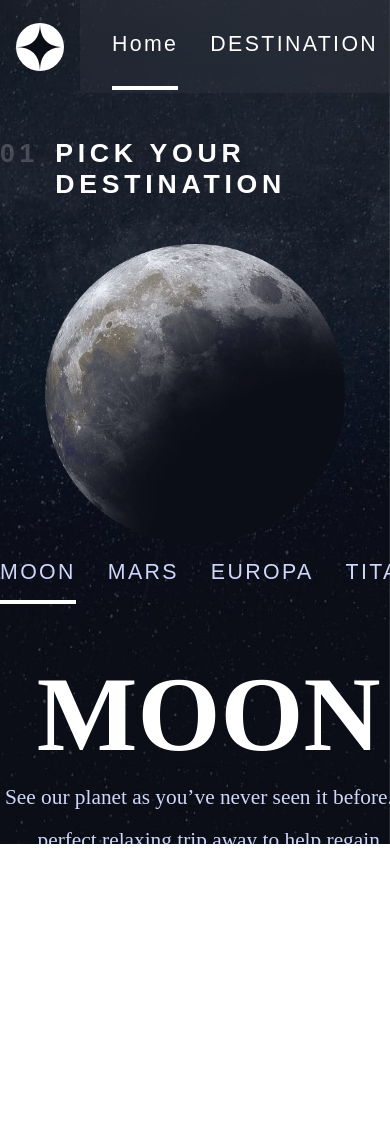
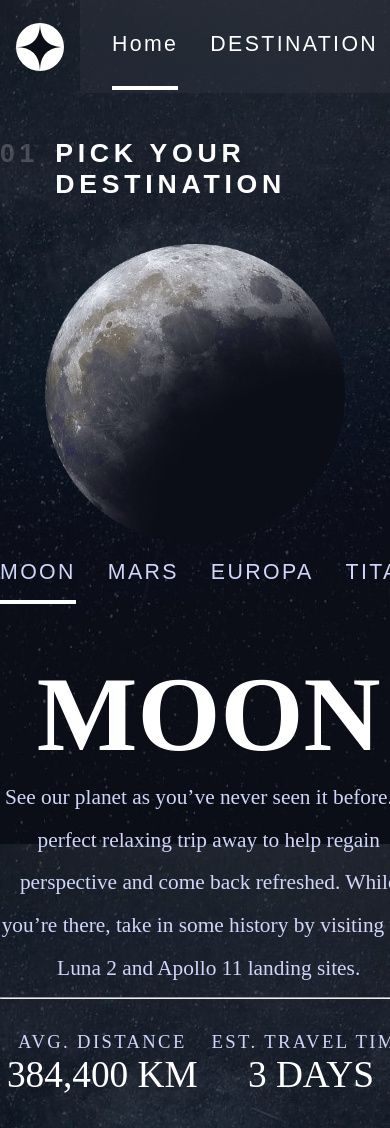
Before and after one commit to kielonl/space-tourism, a Vue app: page /destination in a window 390 px wide. Before the commit the page ends 844 px from the top, so only its background shows below. Built offline with nearby package versions, Linux system fonts and the light colour scheme; a web font is replaced by a local one.

Commit message:
added overflow scroll for tablet and mobile view; changed opacity of spacer in header menu

```diff
--- a/src/components/HeaderMenu.vue
+++ b/src/components/HeaderMenu.vue
@@ -39,6 +39,7 @@
     border-bottom: 1px solid #ffffff;
     transform: translateX(4%);
     z-index: 2;
+    opacity: 0.25;
   }
 
   nav {
--- a/src/views/DestinationView.vue
+++ b/src/views/DestinationView.vue
@@ -154,7 +154,7 @@ const currentDestination = ref<"moon" | "mars" | "europa" | "titan">("moon");
           display: flex;
           flex-direction: row;
           justify-content: space-between;
-          margin: 2rem 0rem 0rem 0rem;
+          margin: 2rem 0rem 2rem 0rem;
           max-width: 30rem;
           .distance > div:nth-child(1),
           .travel-time > div:nth-child(1) {
@@ -193,6 +193,10 @@ const currentDestination = ref<"moon" | "mars" | "europa" | "titan">("moon");
 
 @media (max-width: 768px) {
   #destination {
+    height: fit-content;
+    overflow-y: scroll;
+    background-repeat: repeat;
+
     .destination-wrapper {
       .destination-body {
         display: flex;
```
